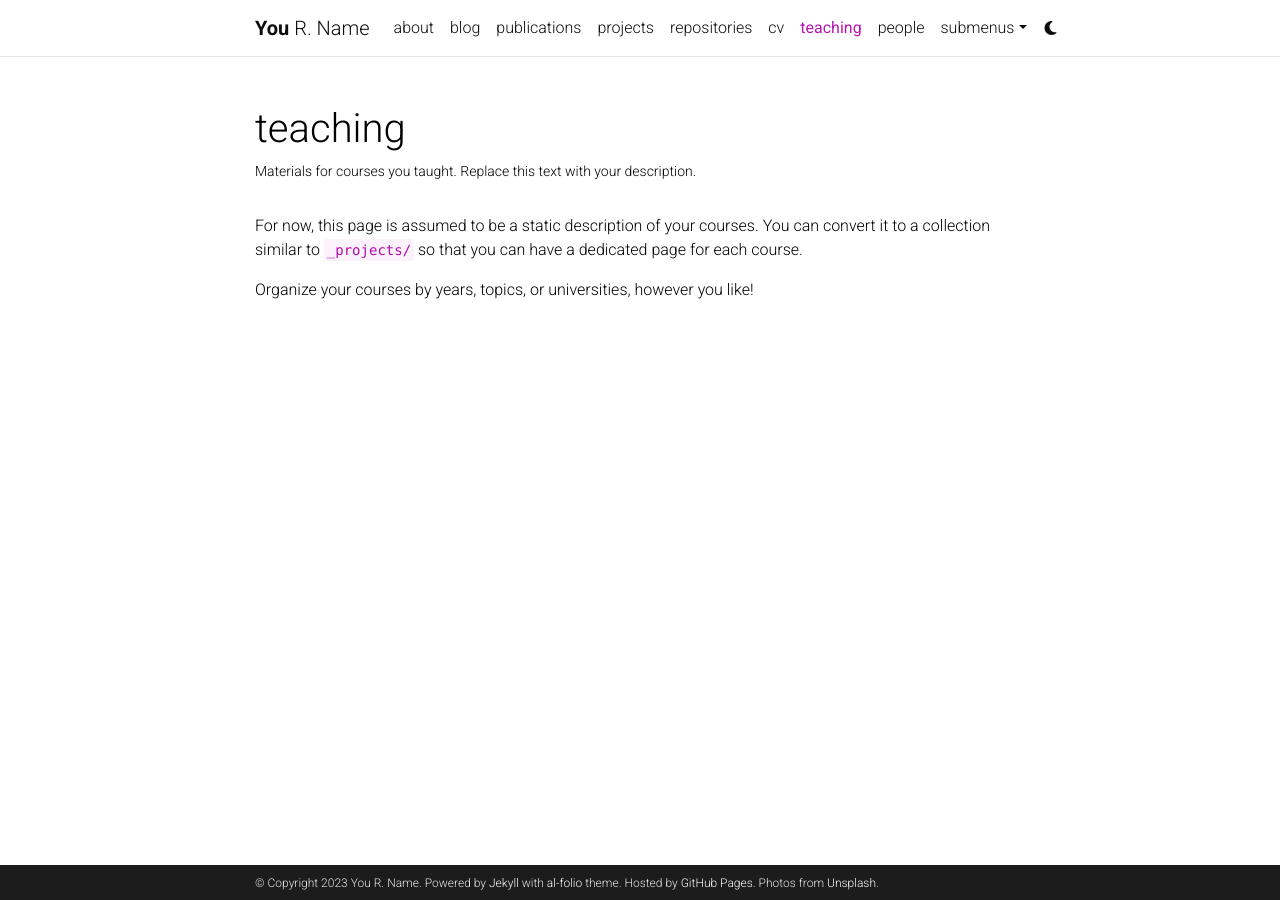
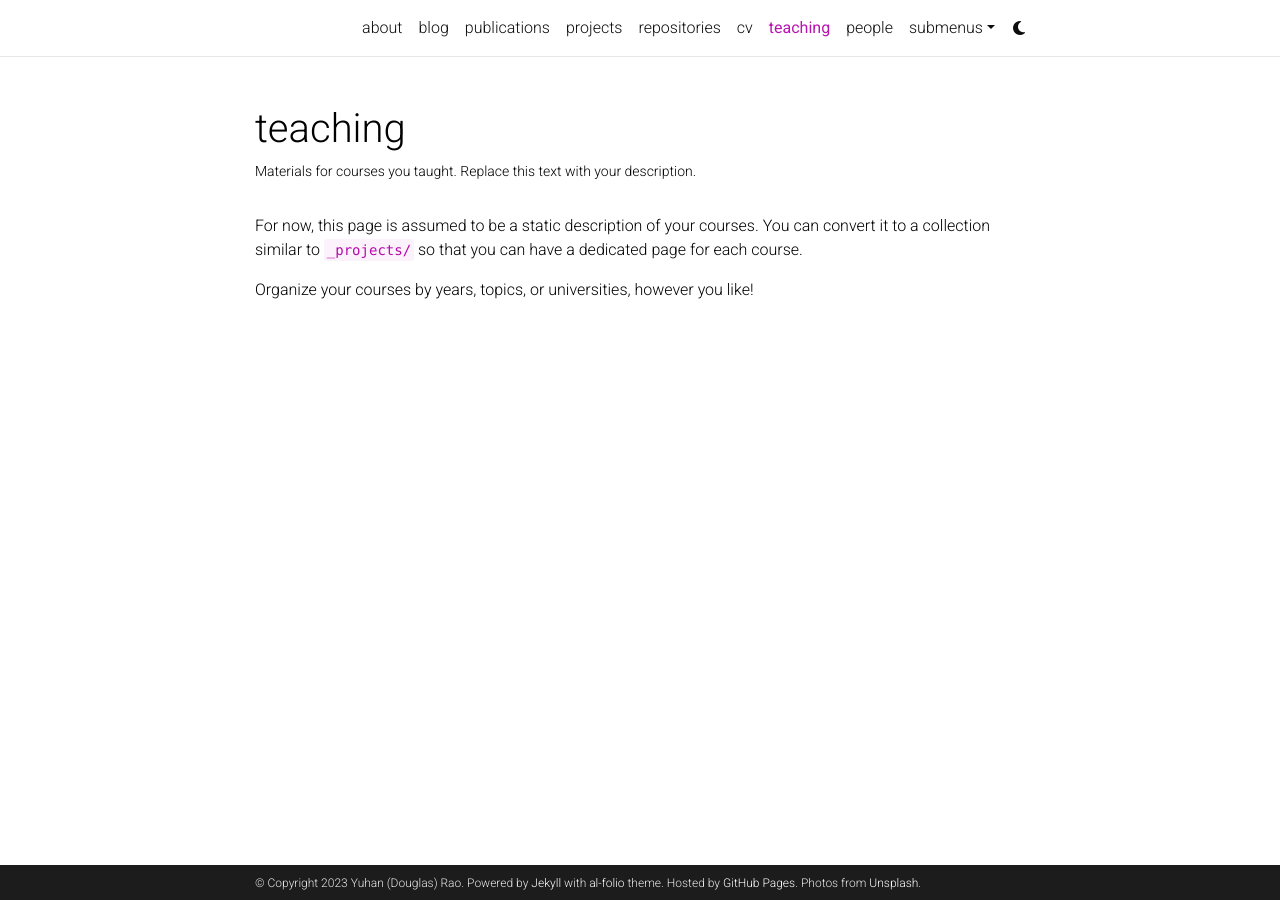
Before and after one commit to geo-rao/geo-rao.github.io, a Jekyll site: the page built from _pages/teaching.md, in a window 1280 px wide. Built offline with Jekyll 4.4.1, drawn with Linux system fonts in a browser that asks for light colours; comment, search, counter and statistics services are not loaded; a style sheet for code colours, icons or effects is not loaded.

Commit message:
Update _config.yml

```diff
--- a/_config.yml
+++ b/_config.yml
@@ -2,11 +2,11 @@
 # Site settings
 # -----------------------------------------------------------------------------
 
-title: blank # the website title (if blank, full name will be used instead)
-first_name: You
-middle_name: R.
-last_name: Name
-email: you@example.com
+title: # the website title (if blank, full name will be used instead)
+first_name: Yuhan (Douglas)
+middle_name:
+last_name: Rao
+email: yrao5@ncsu.edu
 description: > # the ">" symbol means to ignore newlines until "footer_text:"
   A simple, whitespace theme for academics. Based on [*folio](https://github.com/bogoli/-folio) design.
 footer_text: >
@@ -18,8 +18,8 @@
 lang: en # the language of your site (for example: en, fr, cn, ru, etc.)
 icon: ⚛️  # the emoji used as the favicon (alternatively, provide image name in /assets/img/)
 
-url: https://alshedivat.github.io # the base hostname & protocol for your site
-baseurl: /al-folio # the subpath of your site, e.g. /blog/
+url: https://geo-rao.github.io # the base hostname & protocol for your site
+baseurl: # the subpath of your site, e.g. /blog/
 last_updated: false # set to true if you want to display last updated in the footer
 impressum_path:  # set to path to include impressum link in the footer, use the same path as permalink in a page, helps to conform with EU GDPR
 
@@ -67,16 +67,16 @@
 # Social integration
 # -----------------------------------------------------------------------------
 
-github_username: # your GitHub user name
+github_username: geo-rao # your GitHub user name
 gitlab_username: # your GitLab user name
-twitter_username: # your Twitter handle
+twitter_username: douglas_rao # your Twitter handle
 mastodon_username: # your mastodon instance+username in the format instance.tld/@username
-linkedin_username: # your LinkedIn user name
+linkedin_username: douglas-rao # your LinkedIn user name
 telegram_username: # your Telegram user name
 scholar_userid: # your Google Scholar ID
 semanticscholar_id: # your Semantic Scholar ID
 whatsapp_number: # your WhatsApp number (full phone number in international format. Omit any zeroes, brackets, or dashes when adding the phone number in international format.)
-orcid_id: # your ORCID ID
+orcid_id: 0000-0001-6850-3403 # your ORCID ID
 medium_username: # your Medium username
 quora_username: # your Quora username
 publons_id: # your ID on Publons
```
